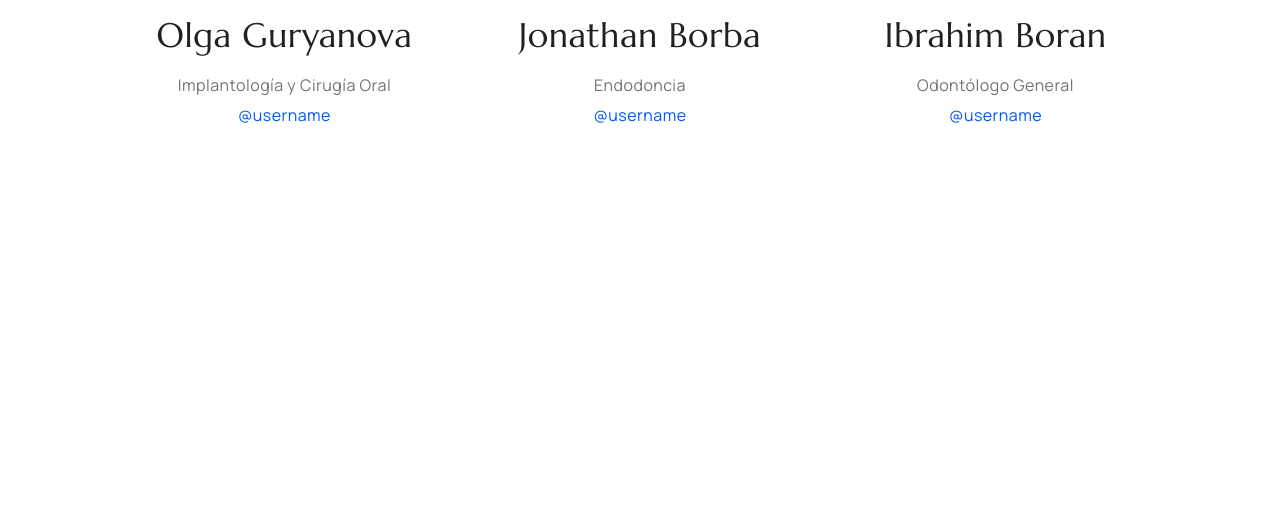
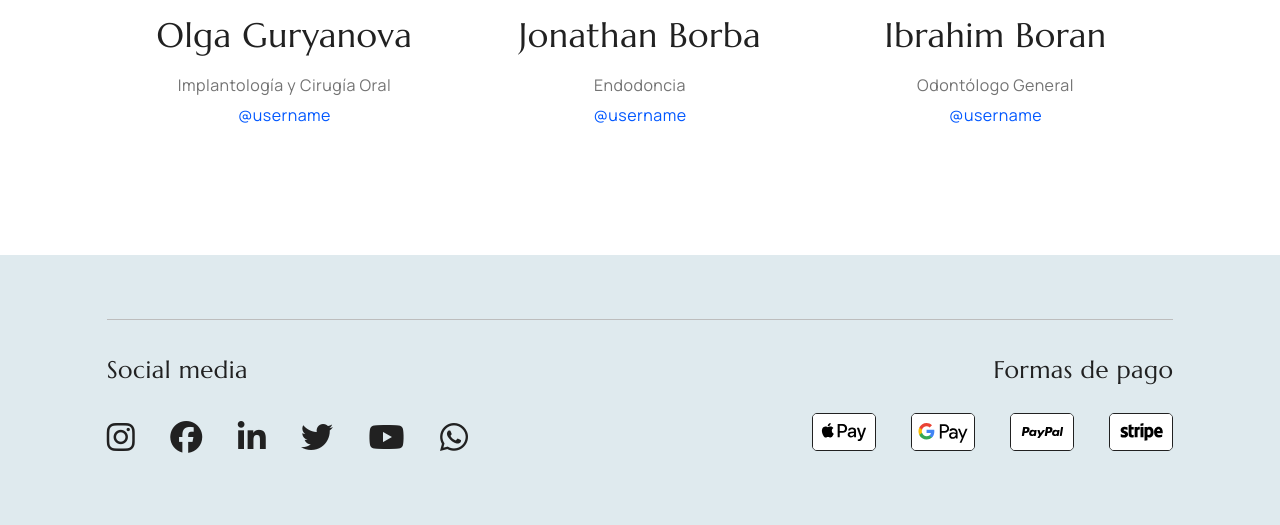
Before and after one commit to jorge-fco/dentist-website, a PHP site: page / in a window 1280 px wide. Shown: the part 5271-5796 px from the top of the page. Before the commit the page ends 5394 px from the top, so only its background shows below. Run offline with PHP 8.4, Linux system fonts and the light colour scheme; some libraries are stand-ins or nearby versions.

Commit message:
Init footer

```diff
--- a/assets/scss/layout/_footer.scss
+++ b/assets/scss/layout/_footer.scss
@@ -0,0 +1,98 @@
+.footer{
+	width: 100%;
+	position: relative;
+	padding-top: 4em;
+	padding-bottom: 4em;
+	background-color: $color-accent;
+}
+
+.footer__bottom{
+	width: 100%;
+	@include flex-row();
+	position: relative;
+	padding-top: 2em;
+	border-top: 1px solid $color-divider;
+
+	h5{
+		font-size: calRem(24px);
+		margin-bottom: 25px;
+	}
+}
+
+.footer__payments{
+	width: 50%;
+	position: relative;
+	text-align: right;
+
+	ul{
+		width: 100%;
+		list-style: none;
+		margin: 0px;
+		padding: 0px;
+		position: relative;
+		@include flex-row();
+		align-items: center;
+		justify-content: flex-end;
+
+		li{
+			position: relative;
+
+			img{
+				width: 100%;
+				max-width: 64px;
+				margin: 0px;
+				padding: 0px;
+				border-radius: 5px;
+				border: 1px solid $color-text;
+			}
+
+			+ li{
+				margin-left: 35px;
+			}
+		}
+	}
+}
+
+.footer__social__media{
+	width: 50%;
+	position: relative;
+	text-align: left;
+
+	ul{
+		width: 100%;
+		list-style: none;
+		margin: 0px;
+		padding: 0px;
+		position: relative;
+		@include flex-row();
+		align-items: center;
+
+		li{
+			position: relative;
+
+			a{
+				color: $color-text;
+				font-size: calRem(32px);
+				text-decoration: none;
+
+				&:hover{
+					color: $color-secundary;
+					text-decoration: none;
+				}
+			}
+
+			+ li{
+				margin-left: 35px;
+			}
+		}
+	}
+}
+
+.footer__copyright{
+	width: 100%;
+	position: relative;
+}
+
+.footer__copyright__row{
+	@include flex-row();
+}
--- a/assets/scss/pages/_home.scss
+++ b/assets/scss/pages/_home.scss
@@ -248,6 +248,9 @@
 		@include media(Laptop){
 			font-size: calRem(64px);
 		}
+		@include media(Desktop){
+			font-size: calRem(74px);
+		}
 	}
 }
 
@@ -382,6 +385,9 @@
 		@include media(Laptop){
 			font-size: calRem(64px);
 		}
+		@include media(Desktop){
+			font-size: calRem(74px);
+		}
 	}
 }
 
--- a/index.html
+++ b/index.html
@@ -315,12 +315,83 @@
 	</main>
 
 	<footer class="footer">
+		<div class="layout">
+			<div class="footer__bottom">
+				<!--SOCIAL MEDIA-->
+				<div class="footer__social__media">
+					<h5>Social media</h5>
+					<ul>
+						<li>
+							<a href="" target="_blank" rel="nofollow">
+								<i class="fab fa-instagram"></i>
+							</a>
+						</li>
+						<li>
+							<a href="" target="_blank" rel="nofollow">
+								<i class="fab fa-facebook"></i>
+							</a>
+						</li>
+						<li>
+							<a href="" target="_blank" rel="nofollow">
+								<i class="fab fa-linkedin-in"></i>
+							</a>
+						</li>
+						<li>
+							<a href="" target="_blank" rel="nofollow">
+								<i class="fab fa-twitter"></i>
+							</a>
+						</li>
+						<li>
+							<a href="" target="_blank" rel="nofollow">
+								<i class="fab fa-youtube"></i>
+							</a>
+						</li>
+						<li>
+							<a href="" target="_blank" rel="nofollow">
+								<i class="fab fa-whatsapp"></i>
+							</a>
+						</li>
+					</ul>
+				</div>
+				<!--SOCIAL MEDIA-->
 
+				<!--PAYMENTS-->
+				<div class="footer__payments">
+					<h5>Formas de pago</h5>
+					<ul>
+						<li>
+							<img src="assets/images/apple_pay.svg" alt="Website">
+						</li>
+						<li>
+							<img src="assets/images/google_pay.svg" alt="Website">
+						</li>
+						<li>
+							<img src="assets/images/paypal.svg" alt="Website">
+						</li>
+						<li>
+							<img src="assets/images/stripe.svg" alt="Website">
+						</li>
+					</ul>
+				</div>
+				<!--PAYMENTS-->
+			</div>
+
+			<div class="footer__copyright">
+				<div class="footer__copyright__row">
+					<div class="footer__copyright__text">
+
+					</div>
+					<div class="footer__copyright__developer">
+
+					</div>
+				</div>
+			</div>
+		</div>
 	</footer>
 
-	<!--JAVASCRIPT-->
+	<!--J A V A S C R I P T-->
 	<script src="https://code.jquery.com/jquery-3.6.0.min.js"></script>
-	<script src="assets/dist/vendors.min.js?v=0.01" type="text/javascript" defer></script>
-	<script src="assets/dist/app.min.js?v=0.01" type="text/javascript" defer></script>
+	<script src="assets/dist/vendors.min.js?v=0.02" type="text/javascript" defer></script>
+	<script src="assets/dist/app.min.js?v=0.02" type="text/javascript" defer></script>
 </body>
 </html>
```
Also changed, not shown: README.md, assets/dist/main.min.css, 1 other file.
